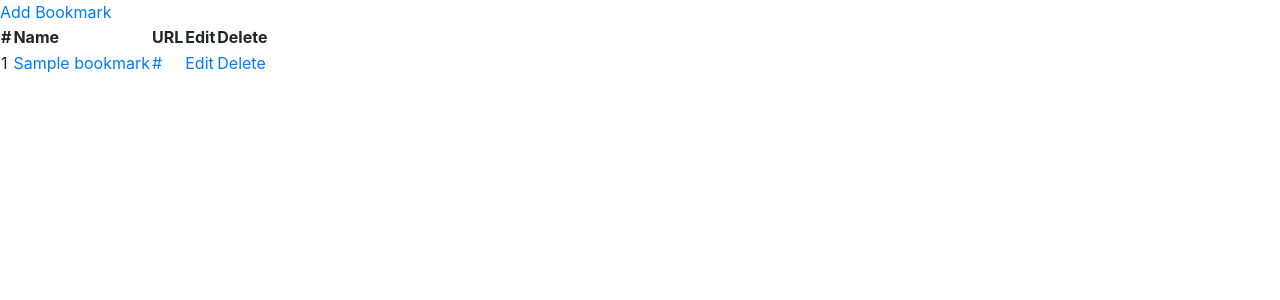
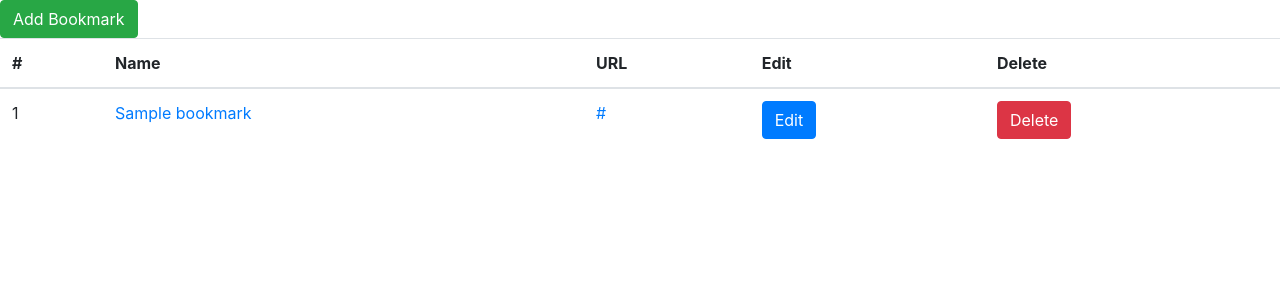
Before and after one commit to khjkhj0329/NetworkProgramming_2022_DBookmark, a Django app: template bookmark/templates/bookmark/bookmark_list.html in a window 1280 px wide. Shown: the top 300 px of the page. Run offline with Django 3.2, Linux system fonts and the light colour scheme; the template is opened without the code that fills it: most values are stand-ins (such as "Sample title", 1, 10 or a date in 2020); some libraries are stand-ins or nearby versions.

Commit message:
Boootstrap bookmark_list, create, detail, update, confirm_delete

```diff
--- a/bookmark/templates/bookmark/bookmark_create.html
+++ b/bookmark/templates/bookmark/bookmark_create.html
@@ -6,6 +6,6 @@
     <form action="" method="post">
         {% csrf_token %}
         {{ form.as_ul }}
-        <input type="submit" value="Add">
+        <input type="submit" value="Add" class="btn btn-success">
     </form>
 {% endblock %}
--- a/bookmark/templates/bookmark/bookmark_detail.html
+++ b/bookmark/templates/bookmark/bookmark_detail.html
@@ -5,5 +5,5 @@
 
 <h1>{{ bookmark.name }}</h1>
 <a href="{{ bookmark.url }}">{{ bookmark.url }}</a>
-<a href="{% url 'bookmark:list' %}">Go to Bookmark link</a>
+<a href="{% url 'bookmark:list' %}" class="btn btn-warning">Go to Bookmark link</a>
 {% endblock %}
--- a/bookmark/templates/bookmark/bookmark_list.html
+++ b/bookmark/templates/bookmark/bookmark_list.html
@@ -3,8 +3,10 @@
 {% block title %}Bookmark List{% endblock %}
 
 {% block content %}
-<a href="{% url 'bookmark:add' %}">Add Bookmark</a>
-<table>
+<div class="btn-group">
+    <a href="{% url 'bookmark:add' %}" class="btn btn-success">Add Bookmark</a>
+</div>
+<table class="table">
     <thead>
     <tr>
         <th>#</th>
@@ -20,8 +22,8 @@
             <td>{{ forloop.counter }}</td>
             <td><a href="{% url 'bookmark:detail' pk=bookmark.pk %}">{{ bookmark.name }}</a></td>
             <td><a href={{ bookmark.url }}>{{ bookmark.url }}</a></td>
-            <td><a href="{% url 'bookmark:edit' pk=bookmark.pk %}">Edit</a></td>
-            <td><a href="{% url 'bookmark:delete' pk=bookmark.pk %}">Delete</a></td>
+            <td><a href="{% url 'bookmark:edit' pk=bookmark.pk %}" class="btn btn-primary">Edit</a></td>
+            <td><a href="{% url 'bookmark:delete' pk=bookmark.pk %}" class="btn btn-danger">Delete</a></td>
         </tr>
     {% endfor%}
     </tbody>
--- a/bookmark/templates/bookmark/bookmark_update.html
+++ b/bookmark/templates/bookmark/bookmark_update.html
@@ -6,6 +6,6 @@
 <form action="" method="post">
     {% csrf_token %}
     {{ form.as_ul }}
-    <input type="submit" value="Edit">
+    <input type="submit" value="Edit" class="btn btn-primary">
 </form>
 {% endblock %}
```
Also changed, not shown: bookmark/templates/bookmark/bookmark_confirm_delete.html (+5 -2 lines).
